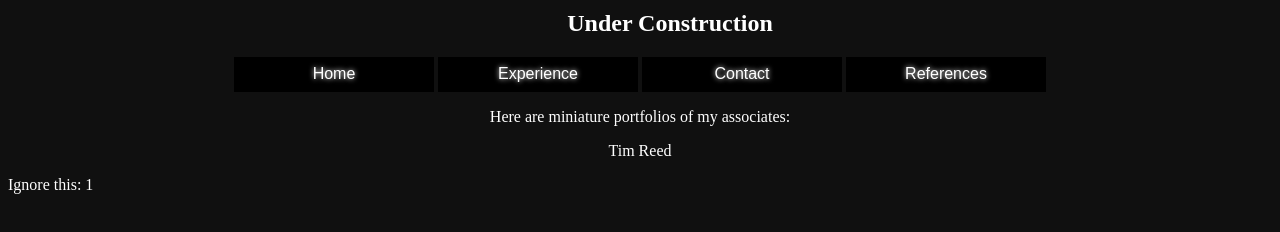
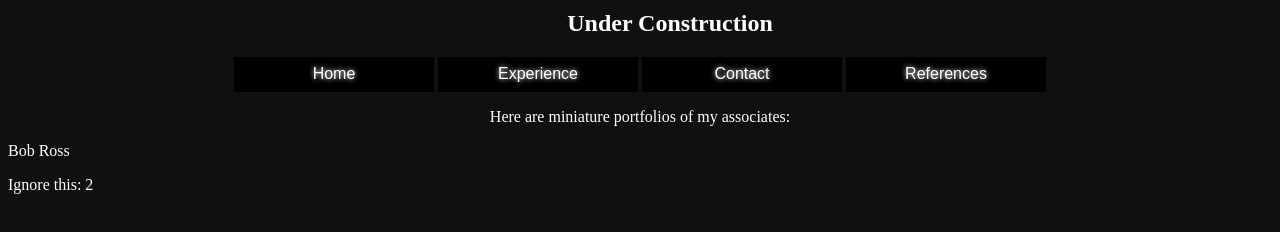
Before and after one commit to BlackPath/BlackPath.github.io, a plain HTML site: page references.html in a window 1280 px wide. Drawn offline with Linux system fonts and the light colour scheme; a web font is replaced by a local one.

Commit message:
Update references.html

```diff
--- a/references.html
+++ b/references.html
@@ -54,6 +54,9 @@
 		.nav{
 			text-align: center;
 		}
+		.reference{
+
+		}
 	</style>
 
 	<body>
@@ -76,12 +79,12 @@
 		<p>Here are miniature portfolios of my associates:</p>
 		</div>
 
-		<div class="container">
-		<p>Tim Reed</p>
+		<div class="reference">
+		<p>Bob Ross</p>
 		</div>
 
 
-			<p>Ignore this: 1</p>
+			<p>Ignore this: 2</p>
 	</body>
 
 
```
